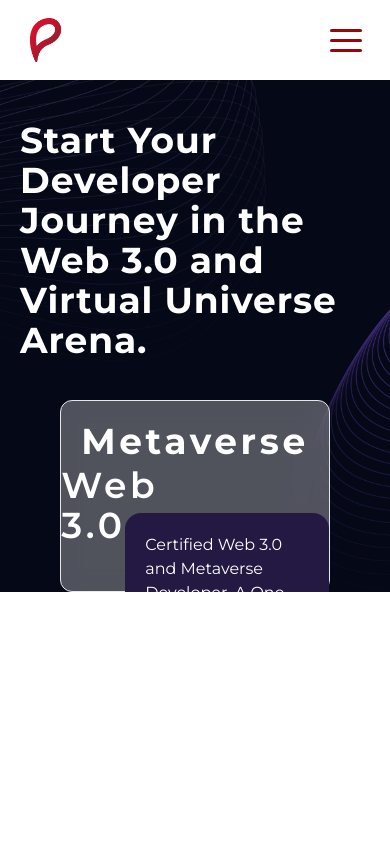
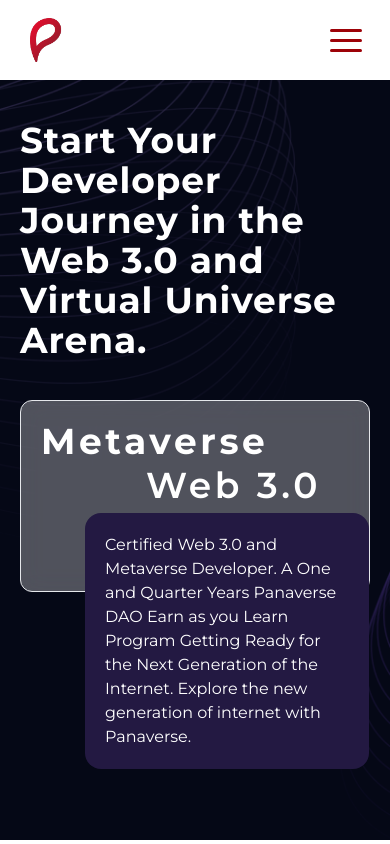
Before and after one commit to AbuHurairah127/NextJs-assigns, a Next.js app in the folder panaverse-ui-new/: page / in a window 390 px wide. Built offline with nearby package versions, Linux system fonts and the light colour scheme.

Commit message:
hero section ready responsive

```diff
--- a/panaverse-ui-new/src/section/hero/Hero.tsx
+++ b/panaverse-ui-new/src/section/hero/Hero.tsx
@@ -1,17 +1,17 @@
 import React from "react";
 const Hero = () => {
   return (
-    <div className="min-h-[50vh] lg:min-h-screen w-screen bg-hero-pattern bg-cover bg-center flex flex-col lg:flex-row px-5 lg:px-20">
+    <div className="min-h-[90vh] md:min-h-[50vh] lg:min-h-screen w-screen bg-hero-pattern bg-cover bg-center flex flex-col lg:flex-row px-5 lg:px-20">
       <div className="lg:w-[50vw] flex flex-col justify-center gap-10 relative mt-10">
         <h1 className="text-white text-4xl font-bold tracking-wide">
           Start Your Developer Journey in the Web 3.0 and Virtual Universe
           Arena.
         </h1>
-        <div className="mx-auto bg-white/30 md:w-[60%] backdrop-blur-md p-5 rounded-xl border h-48 overflow-visible">
+        <div className="md:mx-auto lg:mx-0 bg-white/30 md:w-[60%] backdrop-blur-md p-5 rounded-xl border h-48 overflow-visible">
           <h1 className="text-white text-4xl font-bold tracking-widest">
             Metaverse
           </h1>
-          <h1 className="text-white text-4xl font-semibold tracking-widest absolute right-32 top-16">
+          <h1 className="text-white text-4xl font-semibold tracking-widest absolute right-12 lg:right-32 top-16">
             Web 3.0
           </h1>
           <p className="text-white absolute top-28 left-16 lg:left-32 bg-[#231942] p-5   rounded-2xl z-50">
@@ -23,7 +23,7 @@
         </div>
       </div>
       <div className="relative hidden lg:block">
-        <h1 className="stroke text-[10vw] absolute lg:-left-56 top-72 cursor-pointer transition-all duration-1000 hover:scale-125 z-0">
+        <h1 className="stroke text-[10vw] opacity-40 absolute lg:-left-56 top-72 cursor-pointer transition-all duration-1000 hover:opacity-100 hover:scale-125 z-0">
           Panaverse
         </h1>
       </div>
```
